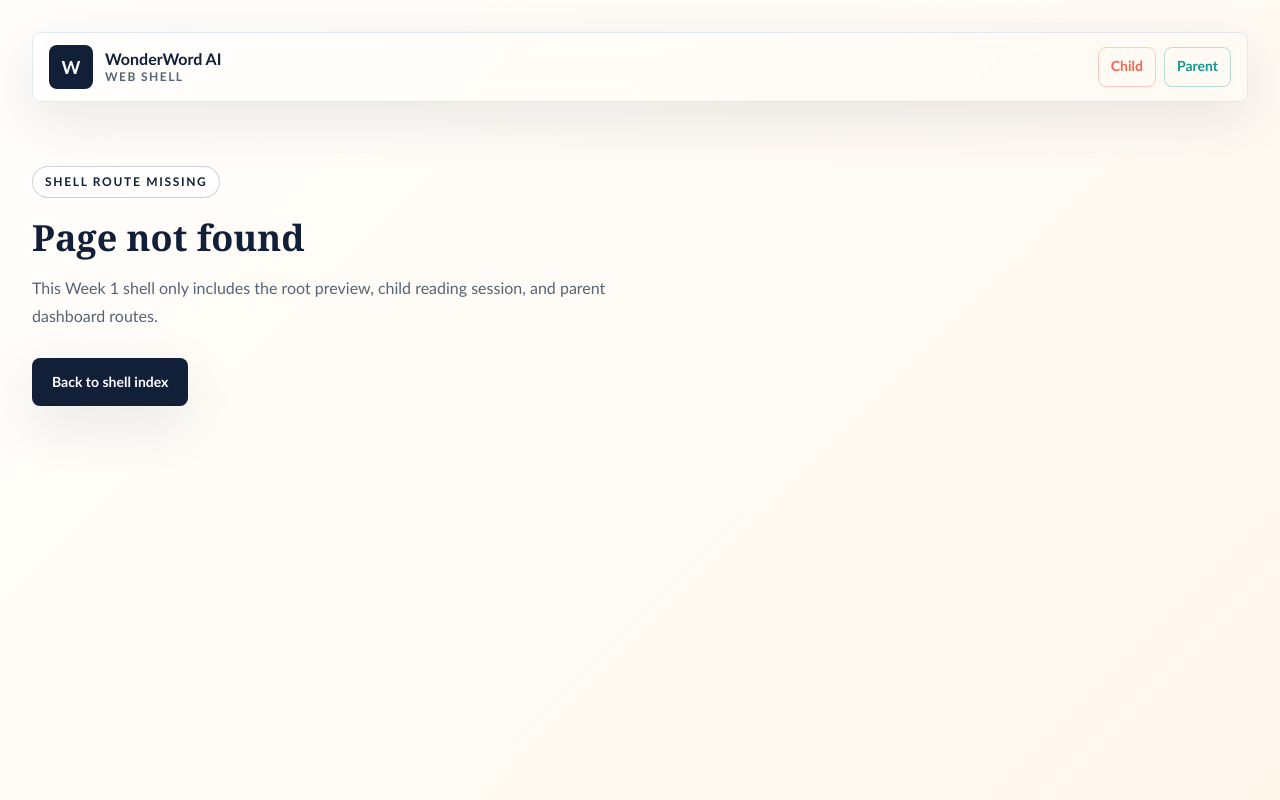
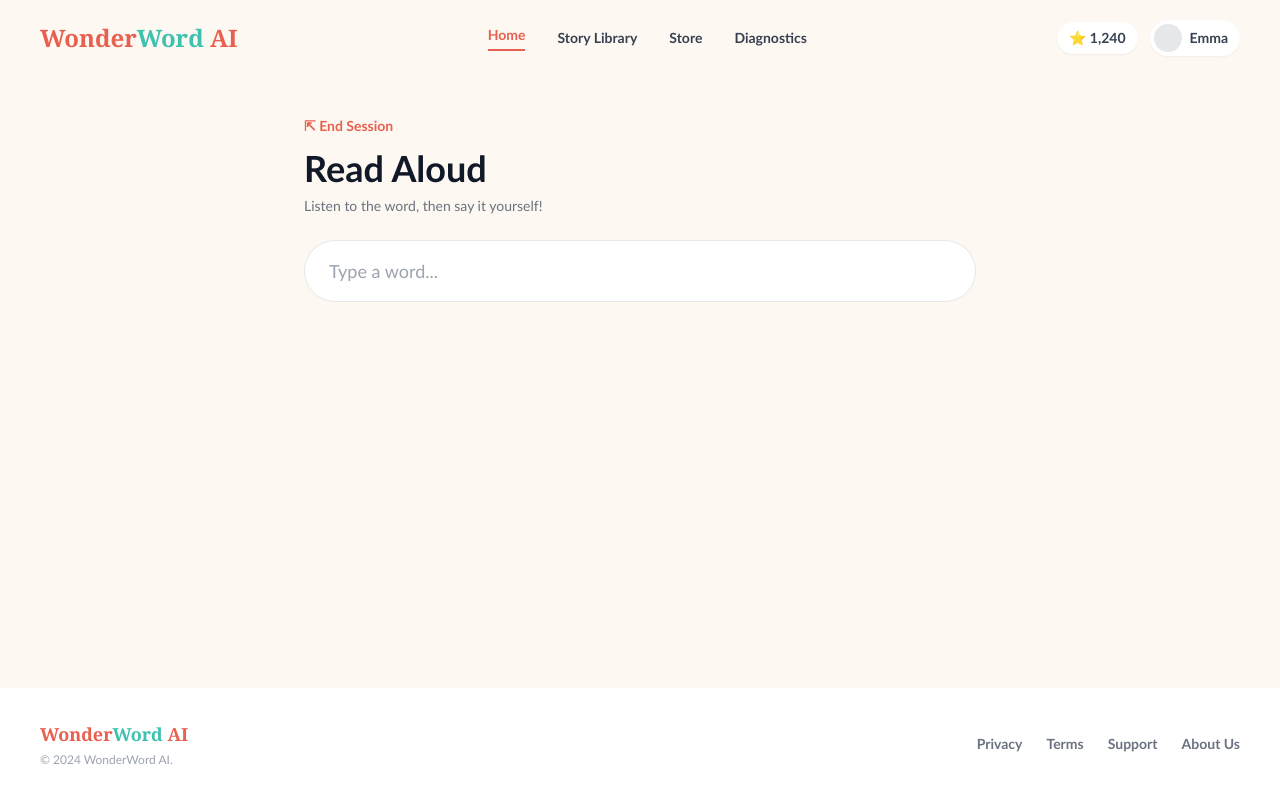
Before and after one commit to WonderWord-DEV-Team/WonderWordAI, a Next.js app in the folder apps/web/: page /dev-read-aloud-test in a window 1280 px wide. Before the commit this address had no page. Built offline with nearby package versions, Linux system fonts and the light colour scheme.

Commit message:
feat: add ReadAloudFlow component with shared AppHeader/AppFooter, matching Figma

```diff
--- /dev/null
+++ b/apps/web/app/dev-read-aloud-test/page.tsx
@@ -0,0 +1,5 @@
+import ReadAloudFlow from "@/components/child/ReadAloudFlow";
+
+export default function ReadAloudTestPage() {
+  return <ReadAloudFlow monsterName="Blue Monster" stars={20} />;
+}
--- /dev/null
+++ b/apps/web/components/child/ReadAloudFlow.tsx
@@ -0,0 +1,179 @@
+"use client";
+import { AppHeader } from "@/components/shared/AppHeader";
+import { AppFooter } from "@/components/shared/AppFooter";
+import Image from "next/image";
+import { useState } from "react";
+
+type Stage = "idle" | "ready" | "recording" | "correct" | "incorrect";
+
+const wordData = {
+  word: "GRASS",
+  sentence: "Emma ran through the tall green grass in her backyard.",
+  highlightWord: "grass",
+};
+
+export default function ReadAloudFlow({ monsterName = "name" }: { monsterName?: string }) {
+  const [stage, setStage] = useState<Stage>("idle");
+  const [typedWord, setTypedWord] = useState("");
+
+  const sentenceParts = wordData.sentence.split(
+    new RegExp(`(${wordData.highlightWord})`, "i")
+  );
+
+  const renderSentence = () =>
+    sentenceParts.map((part, i) =>
+      part.toLowerCase() === wordData.highlightWord ? (
+        <span key={i} className="text-[#E8604F] font-bold">
+          {part}
+        </span>
+      ) : (
+        <span key={i}>{part}</span>
+      )
+    );
+
+  return (
+    <div className="min-h-screen bg-[#FDF8F2] flex flex-col">
+      <AppHeader />
+
+      <div className="flex-1 flex flex-col items-center px-6 py-10">
+        <div className="max-w-2xl w-full mx-auto">
+          <button className="text-sm font-bold text-[#E8604F] flex items-center gap-1">
+            ⇱ End Session
+          </button>
+
+          <h1 className="mt-3 text-4xl font-black text-gray-900">Read Aloud</h1>
+          <p className="mt-2 text-sm text-gray-500">
+            Listen to the word, then say it yourself!
+          </p>
+
+          <div className="mt-6 relative">
+            <input
+              value={typedWord}
+              onChange={(e) => {
+                setTypedWord(e.target.value);
+                setStage(e.target.value ? "ready" : "idle");
+              }}
+              placeholder="Type a word..."
+              className="w-full rounded-full border border-gray-200 bg-white px-6 py-4 text-lg outline-none focus:border-[#E8604F]"
+            />
+            {typedWord && (
+              <button
+                onClick={() => {
+                  setTypedWord("");
+                  setStage("idle");
+                }}
+                aria-label="Clear"
+                className="absolute right-6 top-1/2 -translate-y-1/2 text-gray-900 font-bold text-lg"
+              >
+                ✕
+              </button>
+            )}
+          </div>
+
+          {stage !== "idle" && (
+            <div className="mt-8 bg-white rounded-3xl shadow-sm p-10 flex flex-col items-center">
+              <div className="w-40 h-40 rounded-full bg-pink-50 flex items-center justify-center overflow-hidden">
+                <Image
+                  src="/monsters/blue-monster.png"
+                  alt={monsterName}
+                  width={140}
+                  height={140}
+                  className="object-contain"
+                />
+              </div>
+              <p className="mt-4 text-sm text-gray-500">
+                Tap to hear [{monsterName}] say it!
+              </p>
+              <p className="mt-3 text-6xl font-black text-gray-900">{wordData.word}</p>
+
+              <p className="mt-8 text-xs font-bold text-gray-400 uppercase tracking-wide">
+                In a sentence
+              </p>
+              <div className="mt-2 border border-gray-200 rounded-xl px-5 py-4 text-center text-sm text-gray-700 max-w-xs">
+                {renderSentence()}
+              </div>
+            </div>
+          )}
+
+          {(stage === "correct" || stage === "incorrect") && (
+            <div
+              className={`mt-6 rounded-2xl px-5 py-4 font-bold text-center ${
+                stage === "correct"
+                  ? "bg-green-100 text-green-800"
+                  : "bg-red-100 text-red-800"
+              }`}
+            >
+              {stage === "correct"
+                ? "🎉 Great job! You said it perfectly!"
+                : "Almost! Listen one more time and try again!"}
+            </div>
+          )}
+
+          {stage === "correct" && (
+            <p className="mt-4 text-center text-2xl font-black text-gray-900">
+              +20 Stars ⭐
+            </p>
+          )}
+
+          {stage === "ready" && (
+            <div className="mt-6 flex justify-center gap-4">
+              <button className="flex items-center gap-2 rounded-full bg-[#3FC1B0] text-white font-black px-6 py-3 min-h-[48px]">
+                🔊 Hear [{monsterName}] say it
+              </button>
+              <button
+                onClick={() => setStage("recording")}
+                className="rounded-full bg-[#E8604F] text-white font-black px-8 py-3 min-h-[48px]"
+              >
+                Try it!
+              </button>
+            </div>
+          )}
+
+          {stage === "recording" && (
+            <div className="mt-6 flex justify-center gap-4">
+              <button className="flex items-center gap-2 rounded-full bg-[#3FC1B0] text-white font-black px-6 py-3 min-h-[48px]">
+                🔊 Hear [{monsterName}] say it
+              </button>
+              <button
+                onClick={() => setStage(Math.random() > 0.3 ? "correct" : "incorrect")}
+                className="flex items-center gap-2 rounded-full bg-black text-white font-black px-6 py-3 min-h-[48px]"
+              >
+                ⬛ Stop recording
+              </button>
+            </div>
+          )}
+
+          {stage === "correct" && (
+            <div className="mt-6 flex justify-center gap-4">
+              <button
+                onClick={() => setStage("ready")}
+                className="flex items-center gap-2 rounded-full bg-[#3FC1B0] text-white font-black px-6 py-3 min-h-[48px]"
+              >
+                ↻ Try again
+              </button>
+              <button className="rounded-full bg-[#E8604F] text-white font-black px-8 py-3 min-h-[48px]">
+                Finish
+              </button>
+            </div>
+          )}
+
+          {stage === "incorrect" && (
+            <div className="mt-6 flex justify-center gap-4">
+              <button className="flex items-center gap-2 rounded-full bg-[#3FC1B0] text-white font-black px-6 py-3 min-h-[48px]">
+                🔊 Hear [{monsterName}] say it
+              </button>
+              <button
+                onClick={() => setStage("ready")}
+                className="flex items-center gap-2 rounded-full bg-[#E8604F] text-white font-black px-6 py-3 min-h-[48px]"
+              >
+                ↻ Try again
+              </button>
+            </div>
+          )}
+        </div>
+      </div>
+
+      <AppFooter />
+    </div>
+  );
+}
--- /dev/null
+++ b/apps/web/components/shared/AppFooter.tsx
@@ -0,0 +1,20 @@
+export function AppFooter() {
+  return (
+    <footer className="px-6 sm:px-10 py-8 bg-white flex flex-col sm:flex-row items-center justify-between gap-3">
+      <div>
+        <p className="font-display text-lg font-black">
+          <span className="text-[#E8604F]">Wonder</span>
+          <span className="text-[#3FC1B0]">Word</span>{" "}
+          <span className="text-[#E8604F]">AI</span>
+        </p>
+        <p className="text-xs text-gray-400 mt-1">© 2024 WonderWord AI.</p>
+      </div>
+      <nav className="flex gap-6 text-sm font-bold text-gray-500">
+        <a href="#" className="hover:text-[#E8604F]">Privacy</a>
+        <a href="#" className="hover:text-[#E8604F]">Terms</a>
+        <a href="#" className="hover:text-[#E8604F]">Support</a>
+        <a href="#" className="hover:text-[#E8604F]">About Us</a>
+      </nav>
+    </footer>
+  );
+}
--- /dev/null
+++ b/apps/web/components/shared/AppHeader.tsx
@@ -0,0 +1,54 @@
+type AppHeaderProps = {
+  activeTab?: "home" | "library" | "store" | "diagnostics";
+  stars?: number;
+  childName?: string;
+};
+
+const navItems = [
+  { key: "home", label: "Home" },
+  { key: "library", label: "Story Library" },
+  { key: "store", label: "Store" },
+  { key: "diagnostics", label: "Diagnostics" },
+] as const;
+
+export function AppHeader({
+  activeTab = "home",
+  stars = 1240,
+  childName = "Emma",
+}: AppHeaderProps) {
+  return (
+    <header className="flex items-center justify-between px-6 sm:px-10 py-5 bg-[#FDF8F2]">
+      <p className="font-display text-2xl font-black">
+        <span className="text-[#E8604F]">Wonder</span>
+        <span className="text-[#3FC1B0]">Word</span>{" "}
+        <span className="text-[#E8604F]">AI</span>
+      </p>
+
+      <nav className="hidden sm:flex items-center gap-8 text-sm font-bold text-gray-700">
+        {navItems.map((item) => (
+          <a
+            key={item.key}
+            href="#"
+            className={
+              activeTab === item.key
+                ? "text-[#E8604F] border-b-2 border-[#E8604F] pb-1"
+                : "hover:text-[#E8604F]"
+            }
+          >
+            {item.label}
+          </a>
+        ))}
+      </nav>
+
+      <div className="flex items-center gap-3">
+        <span className="flex items-center gap-1 bg-white rounded-full px-3 py-1.5 text-sm font-bold text-gray-700 shadow-sm">
+          ⭐ {stars.toLocaleString()}
+        </span>
+        <span className="flex items-center gap-2 bg-white rounded-full pl-1 pr-3 py-1 shadow-sm">
+          <span className="w-7 h-7 rounded-full bg-gray-200" />
+          <span className="text-sm font-bold text-gray-700">{childName}</span>
+        </span>
+      </div>
+    </header>
+  );
+}
```
Also changed, not shown: apps/web/public/monsters/blue-monster.png (added).
